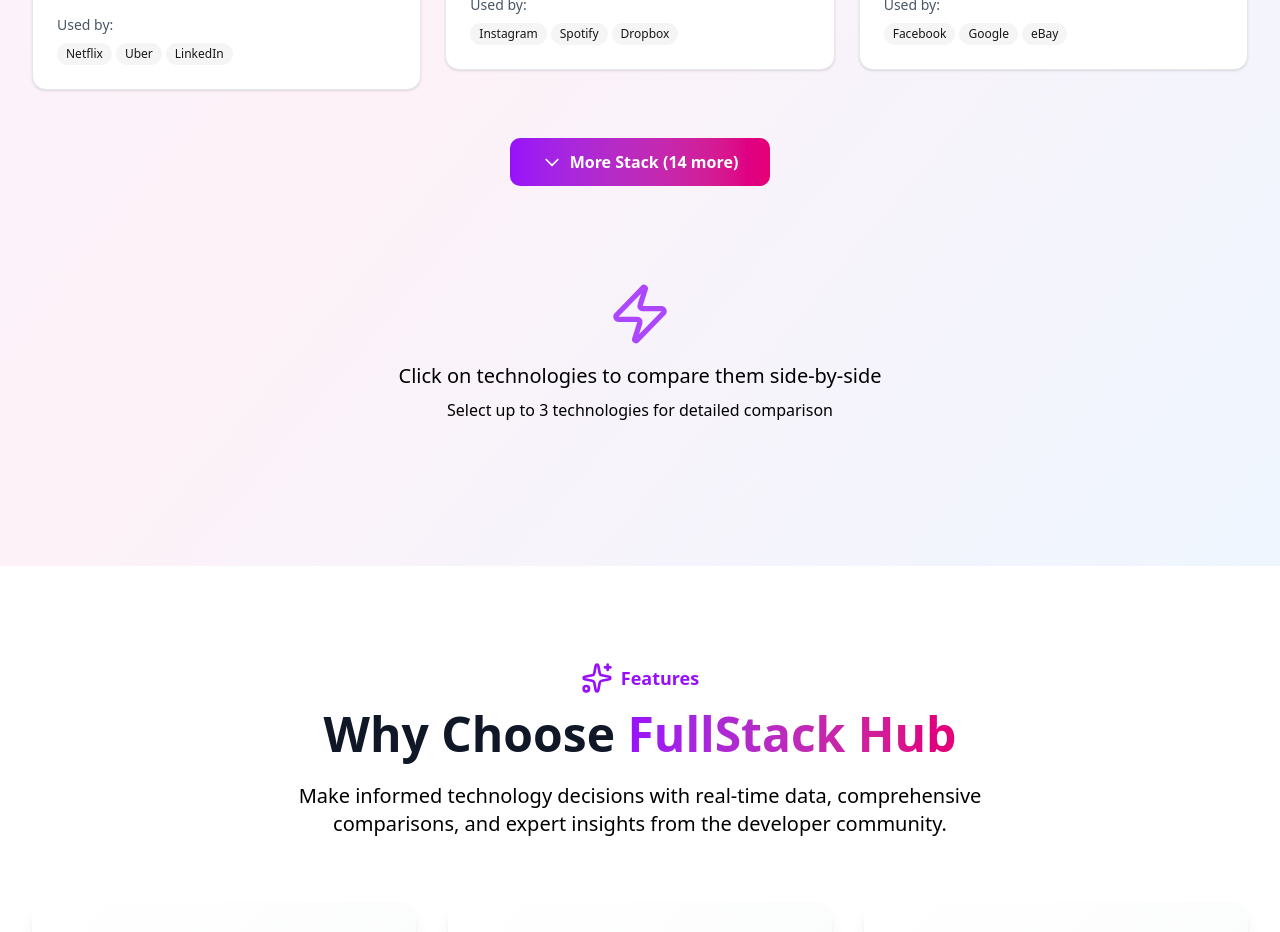
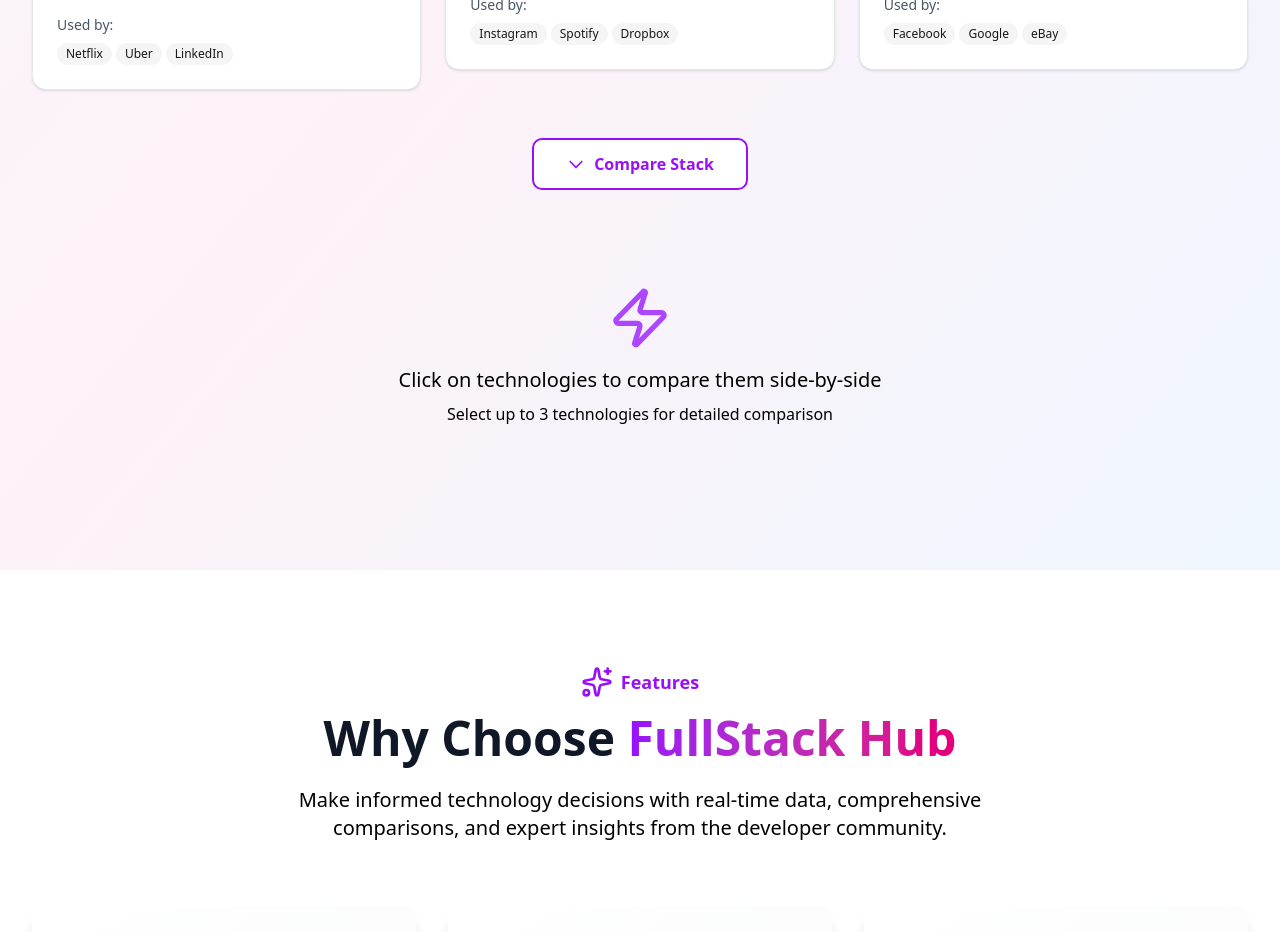
Before and after one commit to MEHFUZ-dev/react-tool, a Next.js app: page / in a window 1280 px wide. Shown: the part 1760-2692 px from the top of the page. Built offline with nearby package versions, Linux system fonts and the light colour scheme.

Commit message:
Update Compare Stack button: visible by default, hover shows Explore Technologies

```diff
--- a/src/components/tech-comparison.tsx
+++ b/src/components/tech-comparison.tsx
@@ -558,26 +558,28 @@ export function TechComparison() {
           ))}
         </motion.div>
 
-        {/* More Stack / Less Stack Button */}
+        {/* Compare Stack / Explore Technologies Button */}
         {filteredTechnologies.length > 6 && (
           <div className="text-center mb-12">
             <button
               onClick={() => setShowAll(!showAll)}
-              className="bg-gradient-to-r from-purple-600 to-pink-600 hover:from-purple-700 hover:to-pink-700 text-white px-8 py-3 rounded-lg font-semibold transition-all duration-300 transform hover:scale-105 flex items-center gap-2 mx-auto"
+              className="group relative bg-white border-2 border-purple-600 hover:bg-gradient-to-r hover:from-purple-600 hover:to-pink-600 text-purple-600 hover:text-white px-8 py-3 rounded-lg font-semibold transition-all duration-300 transform hover:scale-105 flex items-center gap-2 mx-auto overflow-hidden"
             >
               {showAll ? (
                 <>
                   <svg className="w-5 h-5" fill="none" stroke="currentColor" viewBox="0 0 24 24">
                     <path strokeLinecap="round" strokeLinejoin="round" strokeWidth={2} d="M5 15l7-7 7 7" />
                   </svg>
-                  Less Stack
+                  <span className="group-hover:hidden">Compare Stack</span>
+                  <span className="hidden group-hover:inline">Less Technologies</span>
                 </>
               ) : (
                 <>
                   <svg className="w-5 h-5" fill="none" stroke="currentColor" viewBox="0 0 24 24">
                     <path strokeLinecap="round" strokeLinejoin="round" strokeWidth={2} d="M19 9l-7 7-7-7" />
                   </svg>
-                  More Stack ({filteredTechnologies.length - 6} more)
+                  <span className="group-hover:hidden">Compare Stack</span>
+                  <span className="hidden group-hover:inline">Explore Technologies ({filteredTechnologies.length - 6} more)</span>
                 </>
               )}
             </button>
```
